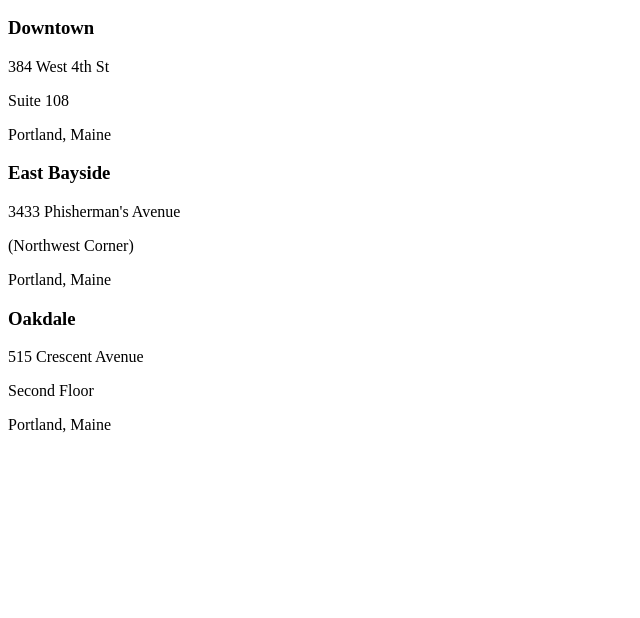
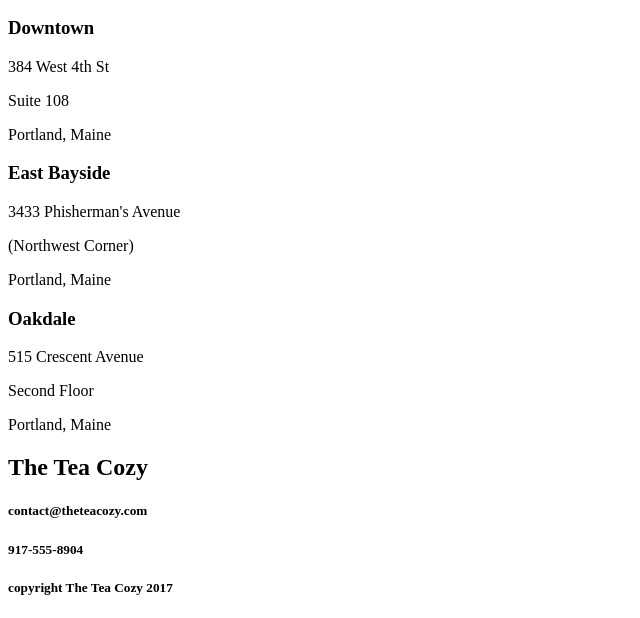
Before and after one commit to diegohomez/teacozy, a plain HTML site: page index.html in a window 1280 px wide. Shown: the part 1379-1997 px from the top of the page, without its empty margins (0-640 px from the left). Before the commit the page ends 1829 px from the top, so only its background shows below. Drawn offline with Linux system fonts and the light colour scheme.

Commit message:
added everything but i can not finish the location part

```diff
--- a/index.html
+++ b/index.html
@@ -29,7 +29,7 @@
       <div class="item">
         <img src="./style/images/img-berryblitz.jpg" width="300px" height="200px"> <span> Fall Berry Blitz Tea </span>
       </div>
-      <div clas="item">
+      <div class="item">
         <img src="./style/images/img-spiced-rum.jpg" width="300px" height="200px"> <span> Spiced Rum Tea </span>
       </div>
       <div class="item">
@@ -68,5 +68,15 @@
 </div>
  </div>
  </div>
+
+ <div id="contact">
+<h2> The Tea Cozy </h2>
+<h5> contact@theteacozy.com </h5>
+<h5> 917-555-8904 </h5>
+ </div>
+
+ <footer>
+   <h5> copyright The Tea Cozy 2017 </h5>
+ </footer>
     </body>
     </html>
```
